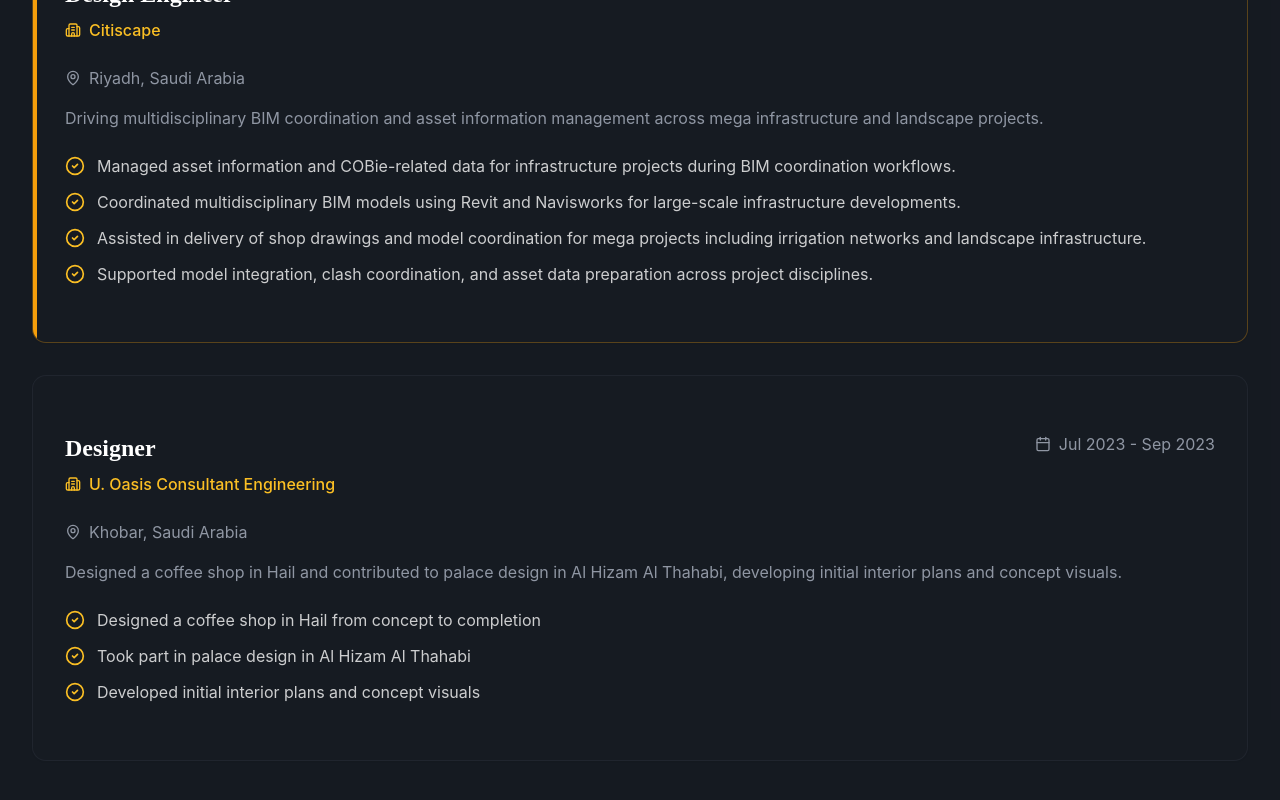
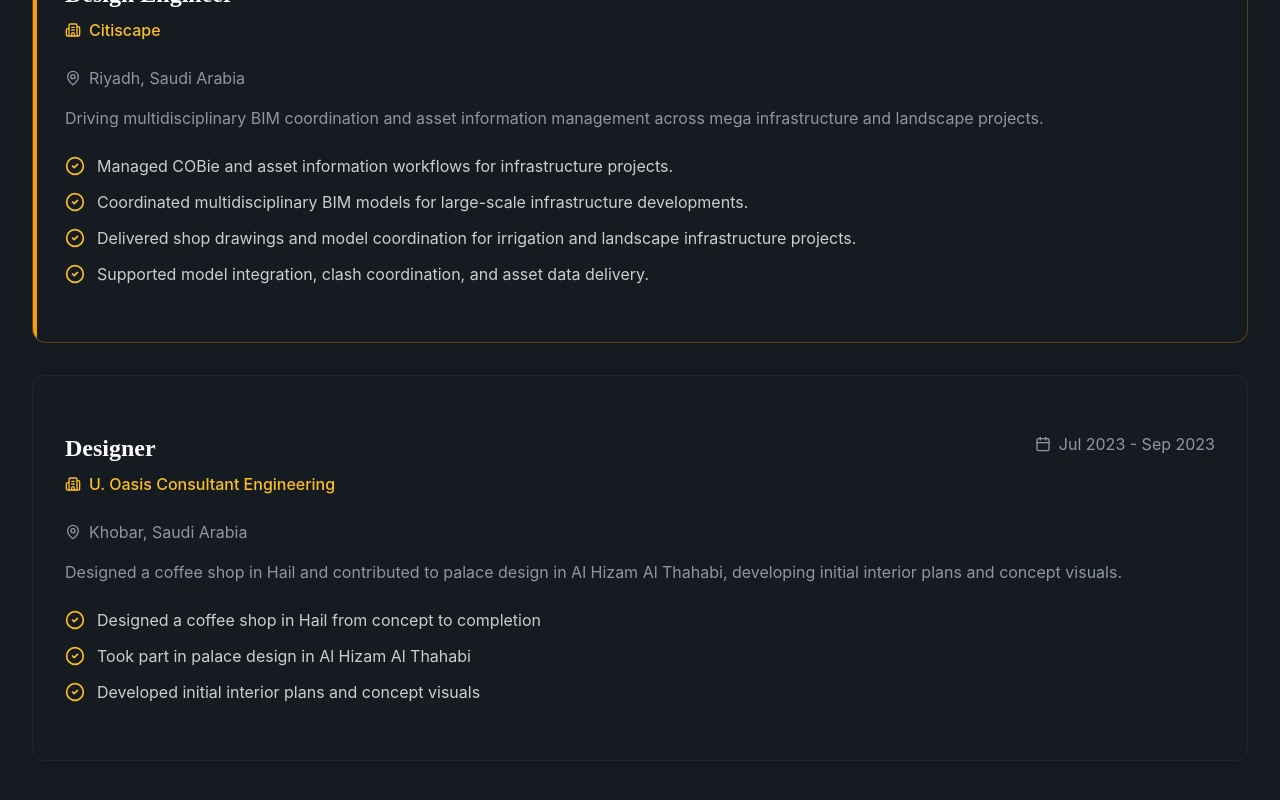
Before and after one commit to xSahal/portfolio-website, a React (Vite) app: page / in a window 1280 px wide. Shown: the part 4107-4907 px from the top of the page. Built offline with nearby package versions, Linux system fonts and the light colour scheme.

Commit message:
Citiscape role: tighten 4 bullet points (shorter, more direct)

```diff
--- a/src/App.tsx
+++ b/src/App.tsx
@@ -759,10 +759,10 @@ function App() {
                   </p>
                   <ul className="space-y-3">
                     {[
-                      'Managed asset information and COBie-related data for infrastructure projects during BIM coordination workflows.',
-                      'Coordinated multidisciplinary BIM models using Revit and Navisworks for large-scale infrastructure developments.',
-                      'Assisted in delivery of shop drawings and model coordination for mega projects including irrigation networks and landscape infrastructure.',
-                      'Supported model integration, clash coordination, and asset data preparation across project disciplines.'
+                      'Managed COBie and asset information workflows for infrastructure projects.',
+                      'Coordinated multidisciplinary BIM models for large-scale infrastructure developments.',
+                      'Delivered shop drawings and model coordination for irrigation and landscape infrastructure projects.',
+                      'Supported model integration, clash coordination, and asset data delivery.'
                     ].map((item, index) => (
                       <li key={index} className="flex items-start gap-3">
                         <CheckCircle2 className="w-5 h-5 text-amber-400 flex-shrink-0 mt-0.5" />
```
